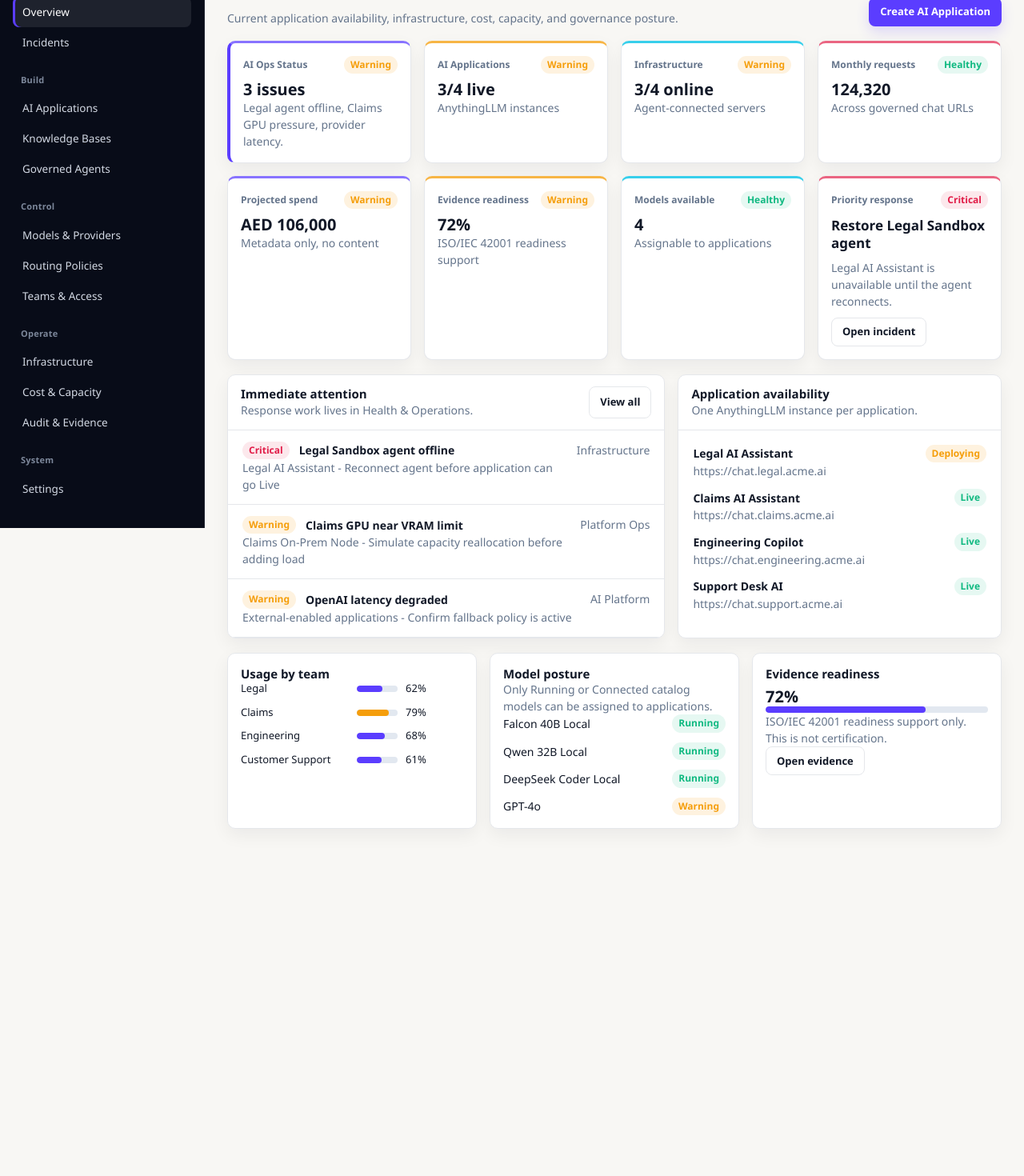
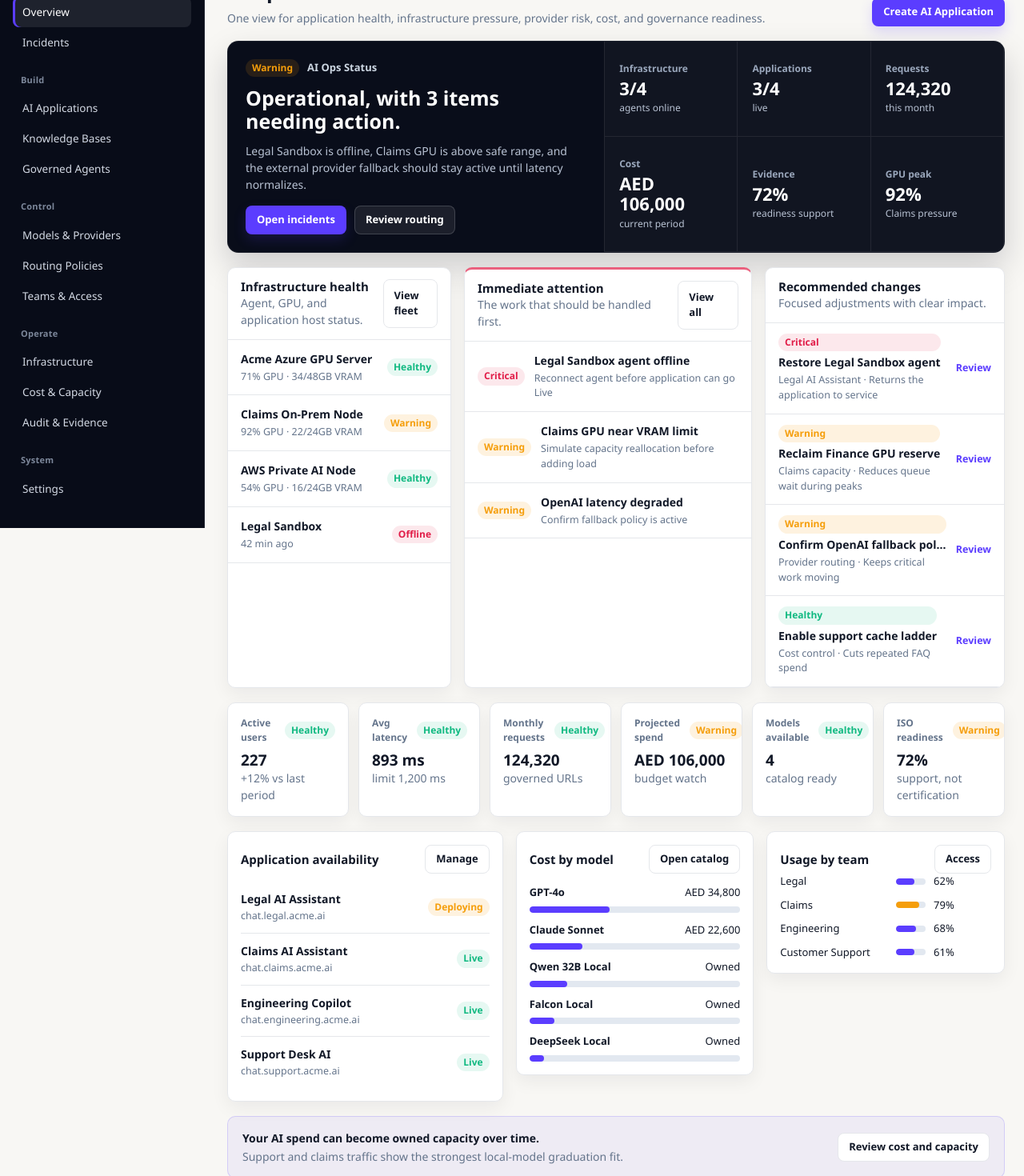
Before and after one commit to SakshamS11/switchboardai, a Next.js app in the folder apps/switchboard/: page /dashboard in a window 1280 px wide. Shown: the part 140-1610 px from the top of the page at 80% size. Before the commit the page ends 1202 px from the top, so only its background shows below. Built offline with nearby package versions, Linux system fonts and the light colour scheme.

Commit message:
Improve Switchboard AI overview control room

```diff
--- a/apps/switchboard/app/dashboard/page.tsx
+++ b/apps/switchboard/app/dashboard/page.tsx
@@ -2,54 +2,227 @@
 
 import Link from "next/link";
 import { useAppState } from "@/components/app-state";
-import { ButtonLink, Card, MetricCard, PageHeader, Progress, StatusBadge } from "@/components/ui";
+import { ButtonLink, Card, PageHeader, Progress, StatusBadge } from "@/components/ui";
 import { infrastructureTargets, modelCatalog, operations, organization, teams } from "@/lib/mock-data";
 import { aed, formatNumber, percent } from "@/lib/utils";
+
+const modelSpend = [
+  { name: "GPT-4o", cost: 34800, share: 38, status: "Warning" },
+  { name: "Claude Sonnet", cost: 22600, share: 25, status: "Healthy" },
+  { name: "Qwen 32B Local", cost: 0, share: 18, status: "Healthy" },
+  { name: "Falcon Local", cost: 0, share: 12, status: "Healthy" },
+  { name: "DeepSeek Local", cost: 0, share: 7, status: "Healthy" }
+];
+
+const recommendedChanges = [
+  { change: "Restore Legal Sandbox agent", area: "Legal AI Assistant", impact: "Returns the application to service", href: "/dashboard/operations", tone: "Critical" },
+  { change: "Reclaim Finance GPU reserve", area: "Claims capacity", impact: "Reduces queue wait during peaks", href: "/dashboard/cost-capacity", tone: "Warning" },
+  { change: "Confirm OpenAI fallback policy", area: "Provider routing", impact: "Keeps critical work moving", href: "/dashboard/safeguards", tone: "Warning" },
+  { change: "Enable support cache ladder", area: "Cost control", impact: "Cuts repeated FAQ spend", href: "/dashboard/cost-capacity", tone: "Healthy" }
+];
 
 export default function DashboardPage() {
   const { applications } = useAppState();
   const liveApps = applications.filter((app) => app.status === "Live").length;
   const monthlyRequests = applications.reduce((sum, app) => sum + app.monthlyRequests, 0);
   const projectedSpend = applications.reduce((sum, app) => sum + app.spendUsedAed, 0);
-  const offlineTargets = infrastructureTargets.filter((target) => target.status === "Offline").length;
+  const activeUsers = applications.reduce((sum, app) => sum + app.activeUsers, 0);
+  const onlineTargets = infrastructureTargets.filter((target) => target.agent === "Online").length;
+  const peakGpu = Math.max(...infrastructureTargets.map((target) => target.gpuLoad));
+  const avgLatency = Math.round(applications.reduce((sum, app) => sum + app.avgLatencyMs, 0) / applications.length);
 
   return (
-    <div className="page">
-      <PageHeader eyebrow="Command Center" title="AI Estate Health" description="Current application availability, infrastructure, cost, capacity, and governance posture." action={<ButtonLink href="/dashboard/applications">Create AI Application</ButtonLink>} />
-      <div className="grid kpis">
-        <Card pad className="status-card"><div className="row"><span className="metric-label">AI Ops Status</span><StatusBadge value="Warning" /></div><div className="metric-value">3 issues</div><p className="muted">Legal agent offline, Claims GPU pressure, provider latency.</p></Card>
-        <MetricCard label="AI Applications" value={`${liveApps}/${applications.length} live`} detail="AnythingLLM instances" status="Warning" />
-        <MetricCard label="Infrastructure" value={`${infrastructureTargets.length - offlineTargets}/${infrastructureTargets.length} online`} detail="Agent-connected servers" status={offlineTargets ? "Warning" : "Healthy"} />
-        <MetricCard label="Monthly requests" value={formatNumber(monthlyRequests)} detail="Across governed chat URLs" status="Healthy" />
+    <div className="page overview-page">
+      <PageHeader
+        eyebrow="Command Center"
+        title="AI operations command center"
+        description="One view for application health, infrastructure pressure, provider risk, cost, and governance readiness."
+        action={<ButtonLink href="/dashboard/applications">Create AI Application</ButtonLink>}
+      />
+
+      <section className="overview-hero">
+        <div className="hero-main">
+          <div className="hero-status-row">
+            <StatusBadge value="Warning" />
+            <span>AI Ops Status</span>
           </div>
-      <div className="grid kpis" style={{ marginTop: 16 }}>
-        <MetricCard label="Projected spend" value={aed(projectedSpend)} detail="Metadata only, no content" status="Warning" />
-        <MetricCard label="Evidence readiness" value={`${organization.evidenceReadiness}%`} detail="ISO/IEC 42001 readiness support" status="Warning" />
-        <MetricCard label="Models available" value={String(modelCatalog.filter((model) => model.status === "Running" || model.status === "Connected").length)} detail="Assignable to applications" status="Healthy" />
-        <Card pad className="priority-action"><div className="row"><span className="metric-label">Priority response</span><StatusBadge value="Critical" /></div><h3>Restore Legal Sandbox agent</h3><p className="muted">Legal AI Assistant is unavailable until the agent reconnects.</p><ButtonLink href="/dashboard/operations" secondary>Open incident</ButtonLink></Card>
+          <h3>Operational, with 3 items needing action.</h3>
+          <p>Legal Sandbox is offline, Claims GPU is above safe range, and the external provider fallback should stay active until latency normalizes.</p>
+          <div className="hero-actions">
+            <ButtonLink href="/dashboard/operations">Open incidents</ButtonLink>
+            <ButtonLink href="/dashboard/safeguards" secondary>Review routing</ButtonLink>
           </div>
-      <div className="grid two" style={{ marginTop: 18 }}>
-        <Card>
-          <div className="card-header"><div><h3>Immediate attention</h3><p className="muted">Response work lives in Health & Operations.</p></div><ButtonLink href="/dashboard/operations" secondary>View all</ButtonLink></div>
-          {operations.map((item) => (
-            <Link className="split-row" href={item.href} key={item.title}>
-              <div><div className="row" style={{ justifyContent: "flex-start" }}><StatusBadge value={item.severity} /><strong>{item.title}</strong></div><p className="muted">{item.affected} - {item.action}</p></div>
-              <span className="muted">{item.owner}</span>
+        </div>
+        <div className="hero-stat-grid">
+          <HeroStat label="Infrastructure" value={`${onlineTargets}/${infrastructureTargets.length}`} detail="agents online" />
+          <HeroStat label="Applications" value={`${liveApps}/${applications.length}`} detail="live" />
+          <HeroStat label="Requests" value={formatNumber(monthlyRequests)} detail="this month" />
+          <HeroStat label="Cost" value={aed(projectedSpend)} detail="current period" />
+          <HeroStat label="Evidence" value={`${organization.evidenceReadiness}%`} detail="readiness support" />
+          <HeroStat label="GPU peak" value={`${peakGpu}%`} detail="Claims pressure" />
+        </div>
+      </section>
+
+      <section className="overview-command-grid">
+        <Card className="overview-panel">
+          <div className="card-header">
+            <div>
+              <h3>Infrastructure health</h3>
+              <p className="muted">Agent, GPU, and application host status.</p>
+            </div>
+            <ButtonLink href="/dashboard/infrastructure" secondary>View fleet</ButtonLink>
+          </div>
+          <div className="overview-list">
+            {infrastructureTargets.map((target) => (
+              <Link className="health-row" href="/dashboard/infrastructure" key={target.id}>
+                <div>
+                  <strong>{target.name}</strong>
+                  <span>{target.gpu === "Not detected" ? target.heartbeat : `${target.gpuLoad}% GPU · ${target.vramUsed}/${target.vramTotal}GB VRAM`}</span>
+                </div>
+                <StatusBadge value={target.status} />
               </Link>
             ))}
-        </Card>
-        <Card>
-          <div className="card-header"><div><h3>Application availability</h3><p className="muted">One AnythingLLM instance per application.</p></div></div>
-          <div className="stack" style={{ padding: 18 }}>
-            {applications.map((app) => <div key={app.id}><div className="row"><Link href={`/dashboard/applications/${app.id}`}><strong>{app.name}</strong></Link><StatusBadge value={app.status} /></div><p className="muted">{app.url}</p></div>)}
           </div>
         </Card>
+
+        <Card className="overview-panel action-panel">
+          <div className="card-header">
+            <div>
+              <h3>Immediate attention</h3>
+              <p className="muted">The work that should be handled first.</p>
             </div>
-      <div className="grid three" style={{ marginTop: 18 }}>
-        <Card pad><h3>Usage by team</h3><div className="mini-bars">{teams.map((team) => <div className="mini-bar" key={team.id}><span>{team.name}</span><Progress value={percent(team.tokensUsed, team.tokenBudget)} /><span>{percent(team.tokensUsed, team.tokenBudget)}%</span></div>)}</div></Card>
-        <Card pad><h3>Model posture</h3><p className="muted">Only Running or Connected catalog models can be assigned to applications.</p><div className="stack">{modelCatalog.slice(0, 4).map((model) => <div className="row" key={model.id}><span>{model.name}</span><StatusBadge value={model.status} /></div>)}</div></Card>
-        <Card pad><h3>Evidence readiness</h3><div className="metric-value">{organization.evidenceReadiness}%</div><Progress value={organization.evidenceReadiness} /><p className="muted">ISO/IEC 42001 readiness support only. This is not certification.</p><ButtonLink href="/dashboard/audit" secondary>Open evidence</ButtonLink></Card>
+            <ButtonLink href="/dashboard/operations" secondary>View all</ButtonLink>
           </div>
+          <div className="overview-list">
+            {operations.map((item) => (
+              <Link className="issue-row" href={item.href} key={item.title}>
+                <StatusBadge value={item.severity} />
+                <div>
+                  <strong>{item.title}</strong>
+                  <span>{item.action}</span>
+                </div>
+              </Link>
+            ))}
+          </div>
+        </Card>
+
+        <Card className="overview-panel">
+          <div className="card-header">
+            <div>
+              <h3>Recommended changes</h3>
+              <p className="muted">Focused adjustments with clear impact.</p>
+            </div>
+          </div>
+          <div className="overview-list">
+            {recommendedChanges.map((item) => (
+              <Link className="change-row" href={item.href} key={item.change}>
+                <div>
+                  <div className="row" style={{ justifyContent: "flex-start" }}>
+                    <StatusBadge value={item.tone} />
+                    <strong>{item.change}</strong>
+                  </div>
+                  <span>{item.area} · {item.impact}</span>
+                </div>
+                <span className="review-link">Review</span>
+              </Link>
+            ))}
+          </div>
+        </Card>
+      </section>
+
+      <section className="compact-kpi-strip">
+        <CompactKpi label="Active users" value={formatNumber(activeUsers)} detail="+12% vs last period" status="Healthy" />
+        <CompactKpi label="Avg latency" value={`${avgLatency} ms`} detail="limit 1,200 ms" status="Healthy" />
+        <CompactKpi label="Monthly requests" value={formatNumber(monthlyRequests)} detail="governed URLs" status="Healthy" />
+        <CompactKpi label="Projected spend" value={aed(projectedSpend)} detail="budget watch" status="Warning" />
+        <CompactKpi label="Models available" value={String(modelCatalog.filter((model) => model.status === "Running" || model.status === "Connected").length)} detail="catalog ready" status="Healthy" />
+        <CompactKpi label="ISO readiness" value={`${organization.evidenceReadiness}%`} detail="support, not certification" status="Warning" />
+      </section>
+
+      <section className="overview-support-grid">
+        <Card pad>
+          <div className="row">
+            <h3>Application availability</h3>
+            <ButtonLink href="/dashboard/applications" secondary>Manage</ButtonLink>
+          </div>
+          <div className="stack compact-stack">
+            {applications.map((app) => (
+              <div className="app-row" key={app.id}>
+                <div>
+                  <Link href={`/dashboard/applications/${app.id}`}><strong>{app.name}</strong></Link>
+                  <span>{app.url.replace("https://", "")}</span>
+                </div>
+                <StatusBadge value={app.status} />
+              </div>
+            ))}
+          </div>
+        </Card>
+
+        <Card pad>
+          <div className="row">
+            <h3>Cost by model</h3>
+            <ButtonLink href="/dashboard/model-catalog" secondary>Open catalog</ButtonLink>
+          </div>
+          <div className="model-spend-list">
+            {modelSpend.map((model) => (
+              <div className="spend-row" key={model.name}>
+                <div className="row">
+                  <strong>{model.name}</strong>
+                  <span>{model.cost ? aed(model.cost) : "Owned"}</span>
+                </div>
+                <Progress value={model.share} />
+              </div>
+            ))}
+          </div>
+        </Card>
+
+        <Card pad>
+          <div className="row">
+            <h3>Usage by team</h3>
+            <ButtonLink href="/dashboard/teams" secondary>Access</ButtonLink>
+          </div>
+          <div className="mini-bars">
+            {teams.map((team) => (
+              <div className="mini-bar" key={team.id}>
+                <span>{team.name}</span>
+                <Progress value={percent(team.tokensUsed, team.tokenBudget)} />
+                <span>{percent(team.tokensUsed, team.tokenBudget)}%</span>
+              </div>
+            ))}
+          </div>
+        </Card>
+      </section>
+
+      <section className="tip-strip">
+        <div>
+          <strong>Your AI spend can become owned capacity over time.</strong>
+          <span>Support and claims traffic show the strongest local-model graduation fit.</span>
+        </div>
+        <ButtonLink href="/dashboard/cost-capacity" secondary>Review cost and capacity</ButtonLink>
+      </section>
     </div>
   );
 }
+
+function HeroStat({ label, value, detail }: { label: string; value: string; detail: string }) {
+  return (
+    <div className="hero-stat">
+      <span>{label}</span>
+      <strong>{value}</strong>
+      <small>{detail}</small>
+    </div>
+  );
+}
+
+function CompactKpi({ label, value, detail, status }: { label: string; value: string; detail: string; status: string }) {
+  return (
+    <Card pad className="compact-kpi">
+      <div className="row">
+        <span className="metric-label">{label}</span>
+        <StatusBadge value={status} />
+      </div>
+      <div className="metric-value">{value}</div>
+      <p className="muted">{detail}</p>
+    </Card>
+  );
+}
--- a/apps/switchboard/app/globals.css
+++ b/apps/switchboard/app/globals.css
@@ -154,6 +154,75 @@ tr:hover td { background: rgba(238,241,246,.55); }
 .control-row small { color: var(--text-secondary); }
 .settings-grid { display: grid; grid-template-columns: repeat(2, minmax(0, 1fr)); gap: 14px; }
 .compact-card-grid { display: grid; grid-template-columns: repeat(3, minmax(0, 1fr)); gap: 14px; }
+.overview-page { display: grid; gap: 18px; }
+.overview-page .page-header { margin-bottom: 0; }
+.overview-hero {
+  display: grid;
+  grid-template-columns: minmax(320px, .95fr) minmax(0, 1.05fr);
+  gap: 18px;
+  align-items: stretch;
+  overflow: hidden;
+  border: 1px solid rgba(255,255,255,.08);
+  border-radius: 14px;
+  background: #090d1a;
+  color: white;
+  box-shadow: 0 18px 42px rgba(9,13,26,.18);
+}
+.hero-main { padding: 22px; display: grid; align-content: center; gap: 12px; }
+.hero-status-row { display: flex; align-items: center; gap: 10px; color: #cbd5e1; font-size: 13px; font-weight: 600; }
+.hero-main h3 { margin: 0; max-width: 680px; font-size: 25px; font-weight: 650; line-height: 1.16; }
+.hero-main p { max-width: 720px; color: #b8c2d3; margin: 0; }
+.hero-actions { display: flex; flex-wrap: wrap; gap: 10px; margin-top: 4px; }
+.hero-actions .button.secondary { background: rgba(255,255,255,.08); color: white; border-color: rgba(255,255,255,.16); }
+.hero-stat-grid { display: grid; grid-template-columns: repeat(3, minmax(0, 1fr)); border-left: 1px solid rgba(255,255,255,.08); background: rgba(255,255,255,.03); }
+.hero-stat { min-height: 104px; padding: 18px; border-right: 1px solid rgba(255,255,255,.08); border-bottom: 1px solid rgba(255,255,255,.08); display: grid; align-content: center; gap: 3px; }
+.hero-stat span { color: #9aa7bc; font-size: 12px; font-weight: 600; }
+.hero-stat strong { color: white; font-size: 22px; font-weight: 650; line-height: 1.15; }
+.hero-stat small { color: #b8c2d3; font-size: 12px; }
+.overview-command-grid { display: grid; grid-template-columns: minmax(280px, .96fr) minmax(360px, 1.08fr) minmax(300px, .96fr); gap: 16px; align-items: stretch; }
+.overview-panel { min-height: 330px; }
+.overview-list { display: grid; }
+.health-row, .issue-row, .change-row {
+  display: grid;
+  gap: 12px;
+  align-items: center;
+  min-height: 64px;
+  padding: 13px 16px;
+  border-bottom: 1px solid var(--border-subtle);
+}
+.health-row { grid-template-columns: minmax(0, 1fr) auto; }
+.issue-row { grid-template-columns: auto minmax(0, 1fr); }
+.change-row { grid-template-columns: minmax(0, 1fr) auto; }
+.health-row:hover, .issue-row:hover, .change-row:hover { background: #f8fafc; }
+.health-row div, .issue-row div, .change-row div { min-width: 0; display: grid; gap: 3px; }
+.health-row strong, .issue-row strong, .change-row strong { overflow: hidden; text-overflow: ellipsis; white-space: nowrap; }
+.health-row span:not(.badge), .issue-row span:not(.badge), .change-row span:not(.badge) { color: var(--text-secondary); font-size: 12.5px; }
+.review-link { color: var(--brand-primary) !important; font-weight: 650; }
+.action-panel { border-top: 3px solid rgba(225,29,72,.7); }
+.compact-kpi-strip { display: grid; grid-template-columns: repeat(6, minmax(0, 1fr)); gap: 12px; }
+.compact-kpi { min-height: 126px; }
+.compact-kpi .metric-value { font-size: 19px; }
+.overview-support-grid { display: grid; grid-template-columns: 1.1fr .95fr .95fr; gap: 16px; align-items: start; }
+.compact-stack { gap: 0; margin-top: 10px; }
+.app-row { display: grid; grid-template-columns: minmax(0, 1fr) auto; gap: 12px; align-items: center; padding: 11px 0; border-bottom: 1px solid var(--border-subtle); }
+.app-row:last-child { border-bottom: 0; }
+.app-row div { min-width: 0; display: grid; gap: 2px; }
+.app-row span:not(.badge) { overflow: hidden; color: var(--text-secondary); font-size: 12.5px; text-overflow: ellipsis; white-space: nowrap; }
+.model-spend-list { display: grid; gap: 12px; margin-top: 14px; }
+.spend-row { display: grid; gap: 7px; }
+.spend-row .row { font-size: 13px; }
+.tip-strip {
+  display: flex;
+  align-items: center;
+  justify-content: space-between;
+  gap: 16px;
+  padding: 16px 18px;
+  border: 1px solid rgba(91,61,255,.18);
+  border-radius: 10px;
+  background: rgba(91,61,255,.06);
+}
+.tip-strip div { display: grid; gap: 2px; }
+.tip-strip span { color: var(--text-secondary); }
 @media (max-width: 1080px) {
   .app-shell { grid-template-columns: 1fr; }
   .app-shell.sidebar-collapsed { grid-template-columns: 1fr; }
@@ -162,4 +231,7 @@ tr:hover td { background: rgba(238,241,246,.55); }
   .topbar, .page-header { align-items: flex-start; flex-direction: column; }
   .form-grid { grid-template-columns: 1fr; }
   .control-panel, .settings-grid, .compact-card-grid { grid-template-columns: 1fr; }
+  .overview-hero, .overview-command-grid, .compact-kpi-strip, .overview-support-grid { grid-template-columns: 1fr; }
+  .hero-stat-grid { grid-template-columns: repeat(2, minmax(0, 1fr)); border-left: 0; }
+  .tip-strip { align-items: flex-start; flex-direction: column; }
 }
```
Lines whose indentation alone changed are shown as unchanged.
